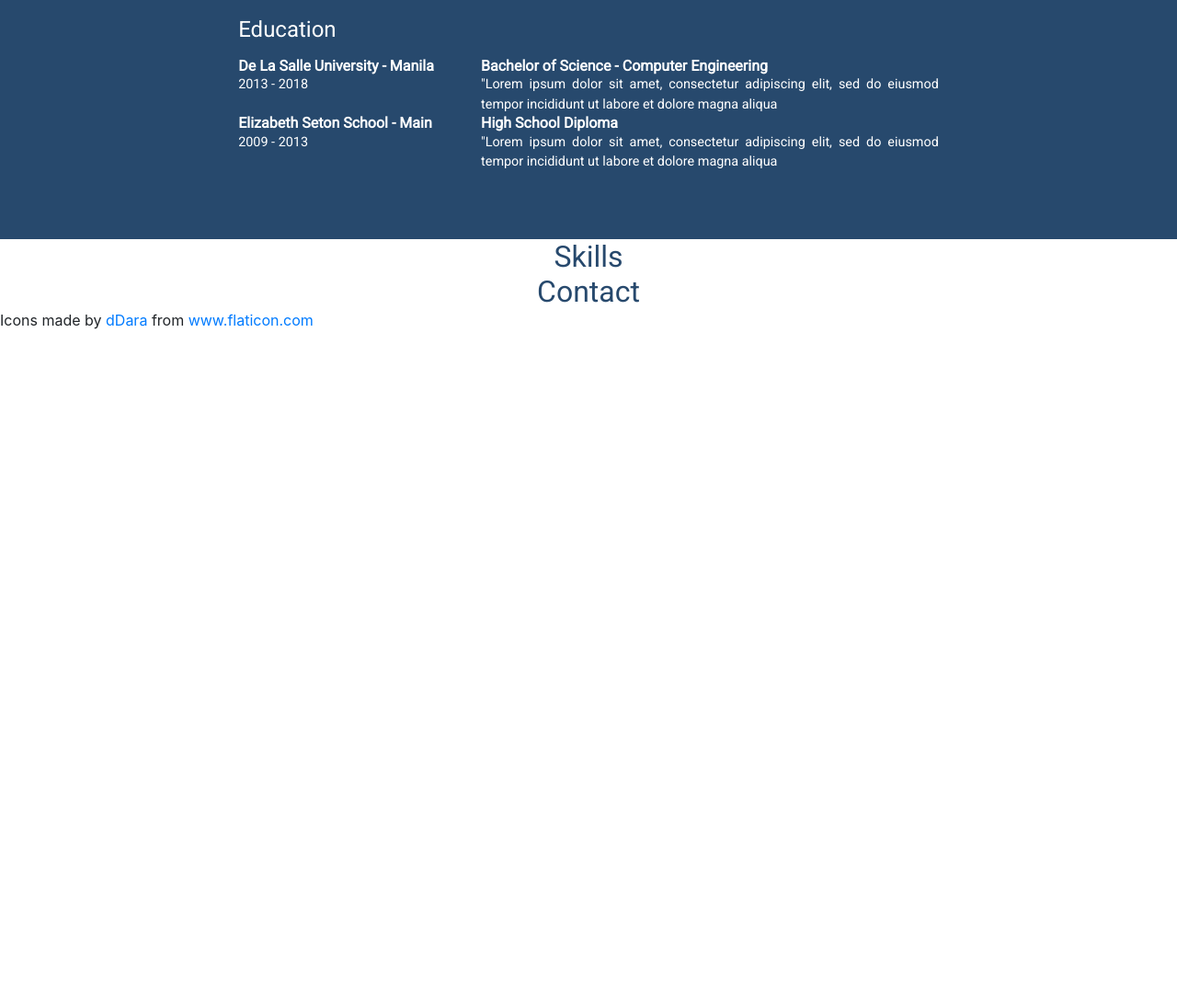
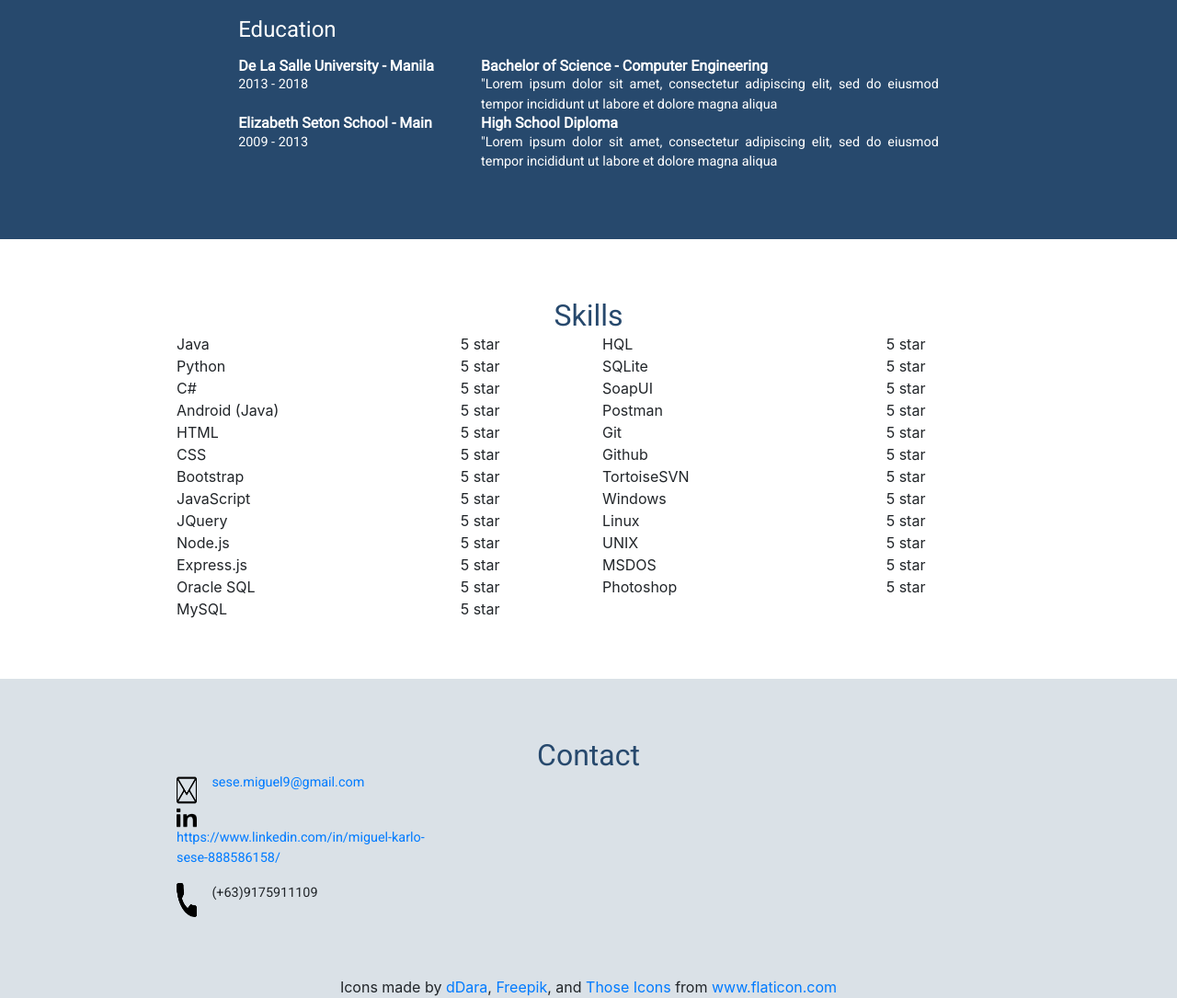
Before and after one commit to sesemiguel/interactive-resume, a plain HTML site: page index.html in a window 1280 px wide. Shown: the part 1668-2753 px from the top of the page at 92% size. Before the commit the page ends 2028 px from the top, so only its background shows below. Drawn offline with nearby package versions, Linux system fonts and the light colour scheme.

Commit message:
Added Skills and Contacts content

```diff
--- a/css/styles.css
+++ b/css/styles.css
@@ -56,7 +56,7 @@ p {
   color: #FFFFFF;
 }
 
-.profile {
+.profile, .contact, .experiences, .skills {
   padding: 5% 15% 5% 15%;
   margin: 0;
 }
@@ -76,7 +76,6 @@ p {
 }
 
 .experiences {
-  padding: 5% 15% 5% 15%;
   background-color: #27496d;
 }
 
@@ -115,6 +114,24 @@ p {
   font-weight: bold;
 }
 
-.exp-data{
+.exp-data {
   padding: 1% 7.5% 1% 7.5%;
 }
+
+.skills {}
+
+.contact {
+  background-color: #dae1e7;
+}
+
+.credit {
+  text-align: center;
+  background-color: #dae1e7;
+}
+
+.social-icon {
+  display: block;
+  width: 7.5%;
+  height: auto;
+  margin-right: 1em;
+}
--- a/index.html
+++ b/index.html
@@ -104,11 +104,95 @@
   </div>
   <div class="skills">
     <h2>Skills</h2>
+    <div class="skills-data">
+      <div class="row">
+        <div class="col-lg-6">
+          <div class="row">
+            <div class="col-lg-8">Java</div>
+            <div class="col-lg-4">5 star</div>
+            <div class="col-lg-8">Python</div>
+            <div class="col-lg-4">5 star</div>
+            <div class="col-lg-8">C#</div>
+            <div class="col-lg-4">5 star</div>
+            <div class="col-lg-8">Android (Java)</div>
+            <div class="col-lg-4">5 star</div>
+            <div class="col-lg-8">HTML</div>
+            <div class="col-lg-4">5 star</div>
+            <div class="col-lg-8">CSS</div>
+            <div class="col-lg-4">5 star</div>
+            <div class="col-lg-8">Bootstrap</div>
+            <div class="col-lg-4">5 star</div>
+            <div class="col-lg-8">JavaScript</div>
+            <div class="col-lg-4">5 star</div>
+            <div class="col-lg-8">JQuery</div>
+            <div class="col-lg-4">5 star</div>
+            <div class="col-lg-8">Node.js</div>
+            <div class="col-lg-4">5 star</div>
+            <div class="col-lg-8">Express.js</div>
+            <div class="col-lg-4">5 star</div>
+            <div class="col-lg-8">Oracle SQL</div>
+            <div class="col-lg-4">5 star</div>
+            <div class="col-lg-8">MySQL</div>
+            <div class="col-lg-4">5 star</div>
+          </div>
+        </div>
+        <div class="col-lg-6">
+          <div class="row">
+            <div class="col-lg-8">HQL</div>
+            <div class="col-lg-4">5 star</div>
+            <div class="col-lg-8">SQLite</div>
+            <div class="col-lg-4">5 star</div>
+            <div class="col-lg-8">SoapUI</div>
+            <div class="col-lg-4">5 star</div>
+            <div class="col-lg-8">Postman</div>
+            <div class="col-lg-4">5 star</div>
+            <div class="col-lg-8">Git</div>
+            <div class="col-lg-4">5 star</div>
+            <div class="col-lg-8">Github</div>
+            <div class="col-lg-4">5 star</div>
+            <div class="col-lg-8">TortoiseSVN</div>
+            <div class="col-lg-4">5 star</div>
+            <div class="col-lg-8">Windows</div>
+            <div class="col-lg-4">5 star</div>
+            <div class="col-lg-8">Linux</div>
+            <div class="col-lg-4">5 star</div>
+            <div class="col-lg-8">UNIX</div>
+            <div class="col-lg-4">5 star</div>
+            <div class="col-lg-8">MSDOS</div>
+            <div class="col-lg-4">5 star</div>
+            <div class="col-lg-8">Photoshop</div>
+            <div class="col-lg-4">5 star</div>
+          </div>
+        </div>
+      </div>
+    </div>
   </div>
   <div class="contact">
     <h2>Contact</h2>
+    <div class="col-lg-4">
+      <div class="row">
+        <img class="social-icon" src="images/emaillogo.png" alt="Email">
+        <p><a href="mailto:sese.miguel9@gmail.com">sese.miguel9@gmail.com</a></p>
+      </div>
+
+    </div>
+    <div class="col-lg-4">
+      <div class="row">
+        <img class="social-icon" src="images/linkedinlogo.png" alt="LinkedIn">
+        <p><a href="https://www.linkedin.com/in/miguel-karlo-sese-888586158/">https://www.linkedin.com/in/miguel-karlo-sese-888586158/</a></p>
+      </div>
+
+    </div>
+    <div class="col-lg-4">
+      <div class="row">
+        <img class="social-icon" src="images/call.png" alt="Phone">
+        <p>(+63)9175911109</p>
+      </div>
+    </div>
   </div>
-  <div>Icons made by <a href="https://www.flaticon.com/free-icon/gamer_2317963" title="dDara">dDara</a> from <a href="https://www.flaticon.com/" title="Flaticon">www.flaticon.com</a></div>
+  <div class="credit">
+    Icons made by <a href="https://www.flaticon.com/free-icon/gamer_2317963" title="dDara">dDara</a>, <a href="https://www.flaticon.com/authors/freepik" title="Freepik">Freepik</a>, and <a href="https://www.flaticon.com/authors/those-icons" title="Those Icons">Those Icons</a>  from <a href="https://www.flaticon.com/" title="Flaticon">www.flaticon.com</a>
+  </div>
 </body>
 
 </html>
```
Also changed, not shown: images/call.png (added), images/emaillogo.png (added), images/linkedinlogo.png (added).
